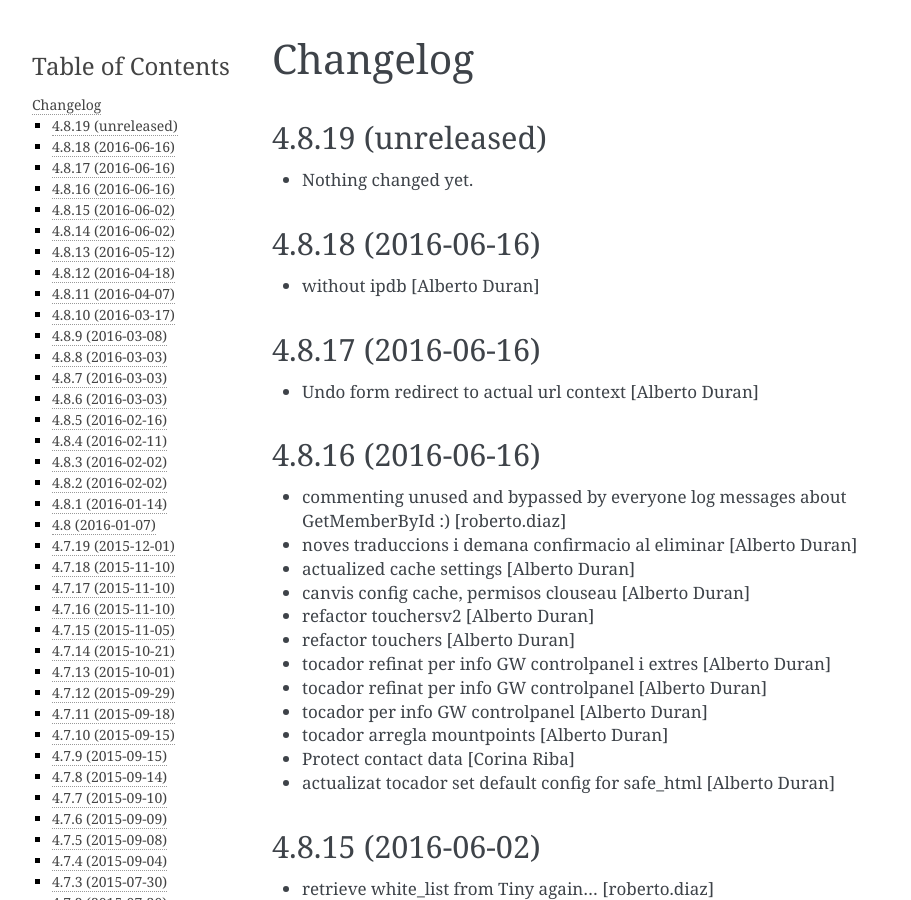
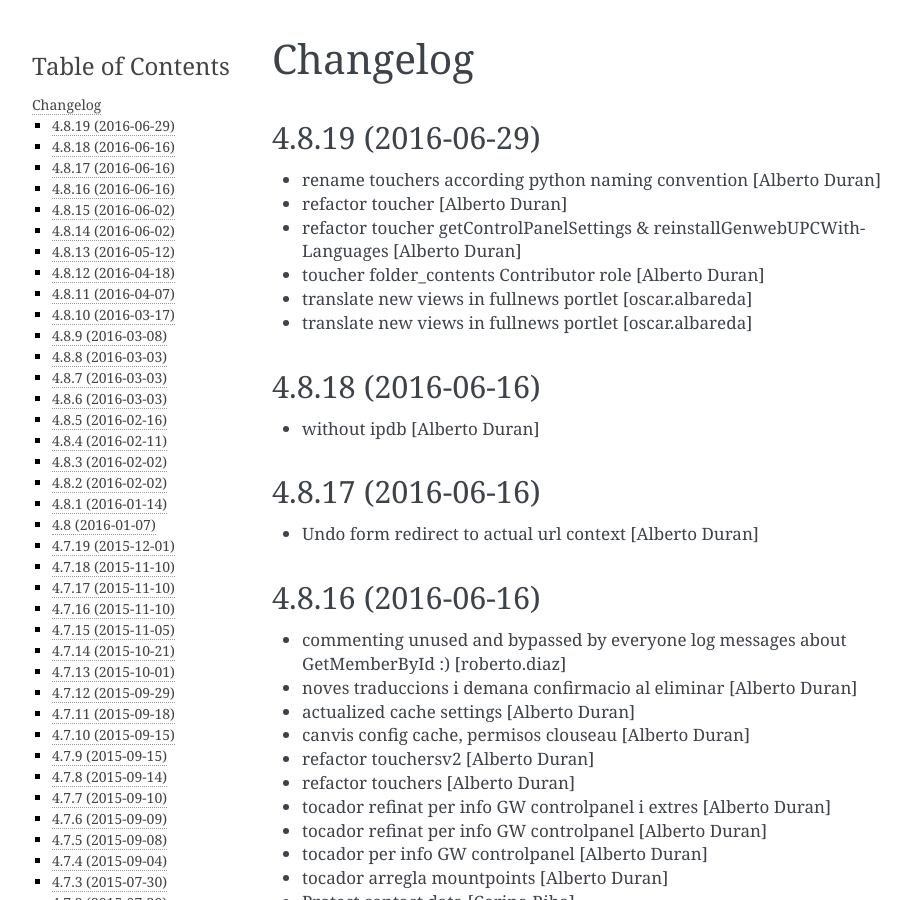
Before and after one commit to UPCnet/genweb.core, a Sphinx documentation site: the page built from docs/HISTORY.rst, in a window 1280 px wide and 900 px high. Shown: the whole window, without its empty margins (148-1059 px from the left). Built offline with Sphinx 7.4.7, drawn with Linux system fonts in a browser that asks for light colours.

Commit message:
Preparing release 4.8.19

```diff
--- a/docs/HISTORY.rst
+++ b/docs/HISTORY.rst
@@ -1,11 +1,15 @@
 Changelog
 =========
 
-4.8.19 (unreleased)
+4.8.19 (2016-06-29)
 -------------------
 
-- Nothing changed yet.
-
+* rename touchers according python naming convention [Alberto Duran]
+* refactor toucher [Alberto Duran]
+* refactor toucher getControlPanelSettings & reinstallGenwebUPCWithLanguages [Alberto Duran]
+* toucher folder_contents Contributor role [Alberto Duran]
+* translate new views in fullnews portlet [oscar.albareda]
+* translate new views in fullnews portlet [oscar.albareda]
 
 4.8.18 (2016-06-16)
 -------------------
--- a/setup.py
+++ b/setup.py
@@ -1,7 +1,7 @@
 from setuptools import setup, find_packages
 import os
 
-version = '4.8.19.dev0'
+version = '4.8.19'
 
 README = open('README.rst').read()
 HISTORY = open(os.path.join('docs', 'HISTORY.rst')).read()
```
